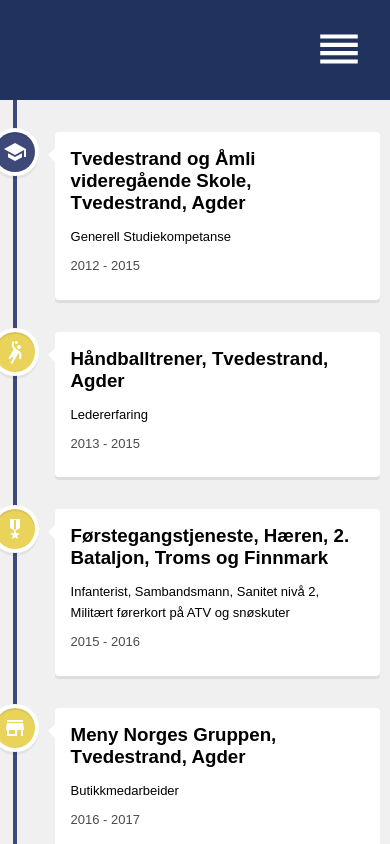
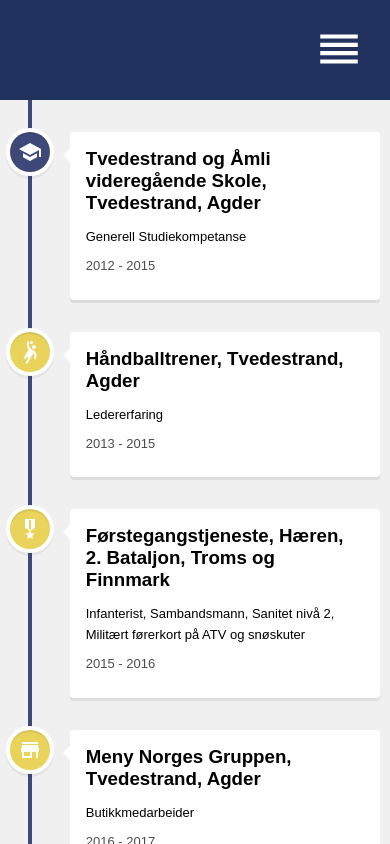
Before and after one commit to NicolaiJGangdal/WebPortfolio, a React (Create React App) app: page /experience in a window 390 px wide. Shown: the top 844 px of the page. Built offline with nearby package versions, Linux system fonts and the light colour scheme.

Commit message:
ADD Media Query
Added media query to the Experience.css. This removes the centering of the experience timeline when the screen size is smaller than 1170 pixels.

```diff
--- a/src/styles/Experience.css
+++ b/src/styles/Experience.css
@@ -1,3 +1,5 @@
-.placing {
-    margin-left: -4%;
+@media (min-width: 1170px) {
+  .placing {
+      margin-left: -4%;
   }
+}
```
